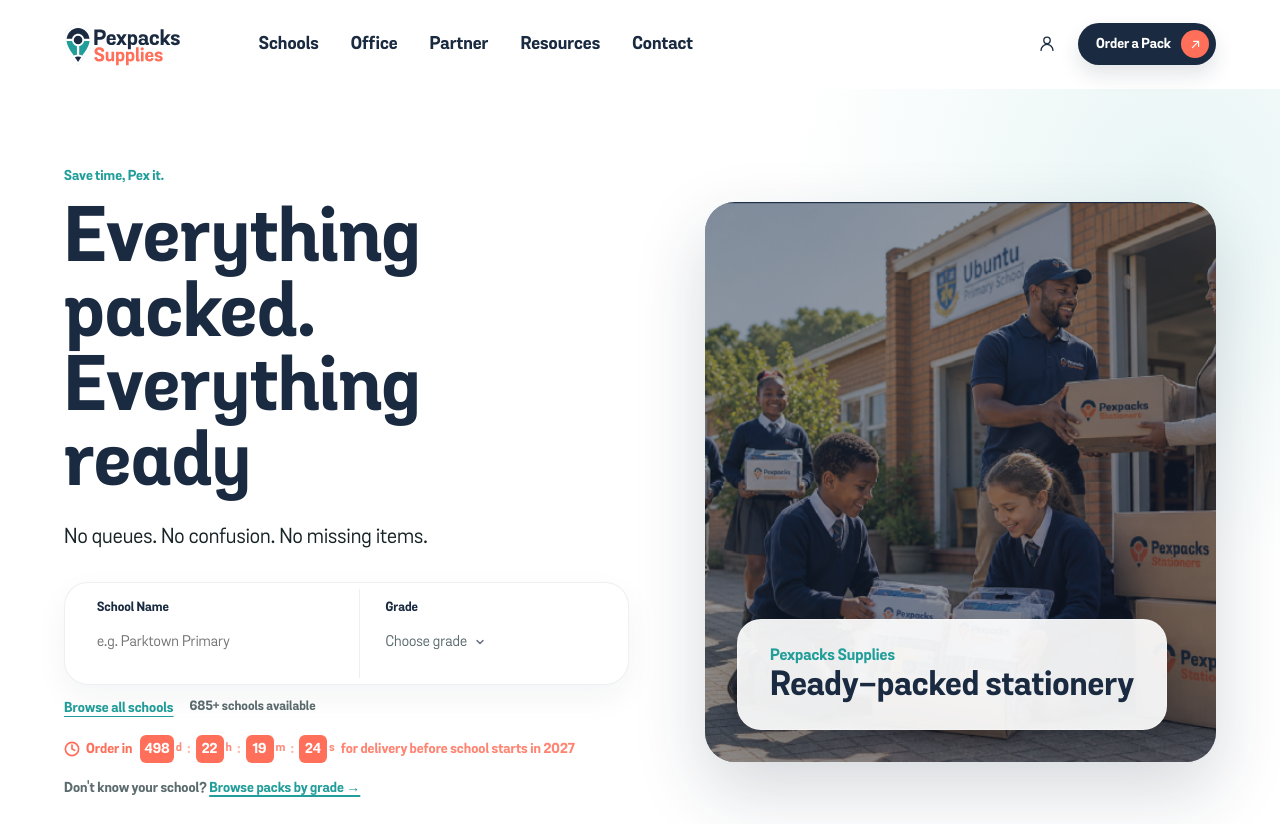
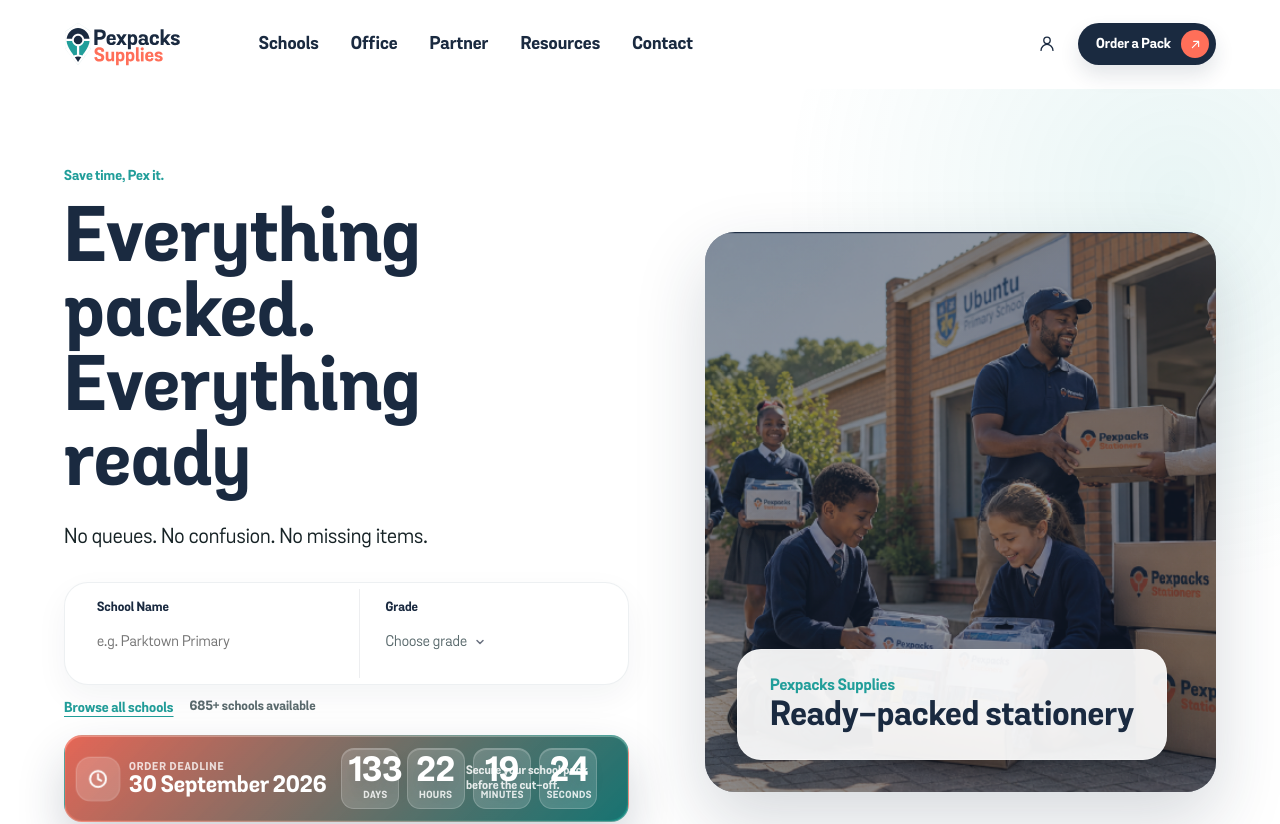
Before and after one commit to mcebisidesigner-spec/pexpacks-supplies, a Next.js app: page / in a window 1280 px wide. Shown: the top 824 px of the page. Built offline with nearby package versions, Linux system fonts and the light colour scheme.

Commit message:
Redesign order countdown timer

```diff
--- a/app/page.tsx
+++ b/app/page.tsx
@@ -109,7 +109,7 @@ export default function HomePage() {
             </p>
             <HeroSearch />
             <p className={heroStyles.urgencyBar}>
-              <CountdownTimer targetDate={new Date("2027-09-30T23:59:59")} />
+              <CountdownTimer targetDate={new Date("2026-09-30T23:59:59")} />
             </p>
             <p className={heroStyles.gradeBrowse}>
               Don&apos;t know your school?{" "}
--- a/components/shared/CountdownTimer.module.css
+++ b/components/shared/CountdownTimer.module.css
@@ -1,63 +1,220 @@
 .countdown {
+  position: relative;
+  display: inline-grid;
+  grid-template-columns: auto minmax(0, 1fr) auto;
+  align-items: center;
+  gap: 14px;
+  width: min(100%, 820px);
+  padding: 12px;
+  overflow: hidden;
+  border: 1px solid rgba(255, 255, 255, 0.22);
+  border-radius: 18px;
+  background:
+    linear-gradient(135deg, rgba(255, 111, 89, 0.94), rgba(22, 143, 132, 0.94)),
+    var(--pex-primary);
+  color: #ffffff;
+  box-shadow:
+    0 22px 48px rgba(26, 42, 64, 0.2),
+    inset 0 1px 0 rgba(255, 255, 255, 0.24);
+  isolation: isolate;
+}
+
+.countdown::before {
+  content: "";
+  position: absolute;
+  inset: -45% -10%;
+  z-index: -1;
+  background: linear-gradient(
+    110deg,
+    transparent 28%,
+    rgba(255, 255, 255, 0.28) 45%,
+    transparent 62%
+  );
+  animation: sheen 5s ease-in-out infinite;
+}
+
+.countdown::after {
+  content: "";
+  position: absolute;
+  inset: 1px;
+  z-index: -1;
+  border-radius: 17px;
+  background: linear-gradient(135deg, rgba(26, 42, 64, 0.06), rgba(26, 42, 64, 0.22));
+  pointer-events: none;
+}
+
+.header {
   display: inline-flex;
   align-items: center;
-  gap: 6px;
-  flex-wrap: wrap;
+  gap: 10px;
+  min-width: 0;
+}
+
+.iconWrap {
+  display: inline-grid;
+  place-items: center;
+  width: 42px;
+  height: 42px;
+  flex: 0 0 auto;
+  border-radius: 14px;
+  background: rgba(255, 255, 255, 0.18);
+  box-shadow: inset 0 0 0 1px rgba(255, 255, 255, 0.16);
+  animation: pulse 2.8s ease-in-out infinite;
+}
+
+.copy {
+  display: grid;
+  gap: 2px;
+  min-width: 0;
 }
 
 .label {
-  font-weight: 700;
-  margin-right: 2px;
+  color: rgba(255, 255, 255, 0.78);
+  font-size: 11px;
+  font-weight: 900;
+  letter-spacing: 0.08em;
+  line-height: 1;
+  text-transform: uppercase;
+}
+
+.deadline {
+  color: #ffffff;
+  font-family: var(--font-heading);
+  font-size: clamp(17px, 2vw, 23px);
+  font-weight: 900;
+  line-height: 1;
+  white-space: nowrap;
+}
+
+.blocks {
+  display: grid;
+  grid-template-columns: repeat(4, minmax(58px, 1fr));
+  gap: 8px;
+  min-width: 0;
 }
 
 .block {
-  display: inline-flex;
-  align-items: center;
-  gap: 2px;
+  display: grid;
+  place-items: center;
+  gap: 3px;
+  min-height: 58px;
+  padding: 8px 7px;
+  border: 1px solid rgba(255, 255, 255, 0.18);
+  border-radius: 13px;
+  background: rgba(255, 255, 255, 0.16);
+  box-shadow: inset 0 1px 0 rgba(255, 255, 255, 0.18);
+  transition:
+    transform 0.2s ease,
+    background 0.2s ease,
+    border-color 0.2s ease;
+}
+
+.countdown:hover .block,
+.countdown:focus-within .block {
+  transform: translateY(-2px);
+  border-color: rgba(255, 255, 255, 0.32);
+  background: rgba(255, 255, 255, 0.22);
 }
 
 .num {
-  display: inline-flex;
-  align-items: center;
-  justify-content: center;
-  min-width: 28px;
-  height: 28px;
-  padding: 0 4px;
-  border-radius: 6px;
-  background: var(--pex-coral);
-  color: var(--pex-bg);
-  font-size: 14px;
-  font-weight: 800;
+  color: #ffffff;
+  font-family: var(--font-heading);
+  font-size: clamp(22px, 3vw, 34px);
+  font-weight: 900;
   font-variant-numeric: tabular-nums;
-  line-height: 1;
+  letter-spacing: 0;
+  line-height: 0.9;
+  text-shadow: 0 8px 18px rgba(26, 42, 64, 0.18);
 }
 
 .unit {
-  font-size: 12px;
-  font-weight: 700;
-  opacity: 0.8;
-}
-
-.sep {
-  font-weight: 700;
-  opacity: 0.5;
-  margin: 0 -1px;
+  color: rgba(255, 255, 255, 0.82);
+  font-size: 10px;
+  font-weight: 900;
+  letter-spacing: 0.05em;
+  line-height: 1;
+  text-transform: uppercase;
 }
 
 .suffix {
-  font-weight: 600;
-  opacity: 0.85;
+  max-width: 150px;
+  color: rgba(255, 255, 255, 0.86);
+  font-size: 12px;
+  font-weight: 800;
+  line-height: 1.25;
+}
+
+@keyframes sheen {
+  0%,
+  58% {
+    transform: translateX(-60%) rotate(0.001deg);
+  }
+
+  100% {
+    transform: translateX(60%) rotate(0.001deg);
+  }
+}
+
+@keyframes pulse {
+  0%,
+  100% {
+    transform: scale(1);
+  }
+
+  50% {
+    transform: scale(1.06);
+  }
+}
+
+@media (prefers-reduced-motion: reduce) {
+  .countdown::before,
+  .iconWrap {
+    animation: none;
+  }
+
+  .block {
+    transition: none;
+  }
+}
+
+@media (max-width: 820px) {
+  .countdown {
+    grid-template-columns: 1fr;
+    align-items: stretch;
+    gap: 12px;
+  }
+
+  .blocks {
+    grid-template-columns: repeat(4, minmax(0, 1fr));
+  }
+
+  .suffix {
+    max-width: none;
+  }
 }
 
 @media (max-width: 480px) {
-  .suffix {
-    width: 100%;
-    margin-top: 2px;
+  .countdown {
+    padding: 10px;
+    border-radius: 16px;
   }
 
-  .num {
-    min-width: 24px;
-    height: 24px;
-    font-size: 12px;
+  .blocks {
+    gap: 6px;
+  }
+
+  .block {
+    min-height: 54px;
+    padding: 7px 4px;
+    border-radius: 11px;
+  }
+
+  .unit {
+    font-size: 9px;
+  }
+
+  .iconWrap {
+    width: 38px;
+    height: 38px;
   }
 }
--- a/components/shared/CountdownTimer.tsx
+++ b/components/shared/CountdownTimer.tsx
@@ -2,6 +2,8 @@
 
 import { useState, useEffect } from "react";
 import styles from "./CountdownTimer.module.css";
+
+const deadlineLabel = "30 September 2026";
 
 function getTimeUntil(target: Date) {
   const diff = target.getTime() - Date.now();
@@ -16,6 +18,13 @@ function getTimeUntil(target: Date) {
 
 const pad = (n: number) => String(n).padStart(2, "0");
 
+const timeParts = [
+  { key: "days", label: "Days" },
+  { key: "hours", label: "Hours" },
+  { key: "minutes", label: "Minutes" },
+  { key: "seconds", label: "Seconds" },
+] as const;
+
 export function CountdownTimer({ targetDate }: { targetDate: Date }) {
   const [time, setTime] = useState(() => getTimeUntil(targetDate));
 
@@ -27,32 +36,44 @@ export function CountdownTimer({ targetDate }: { targetDate: Date }) {
   }, [targetDate]);
 
   return (
-    <span className={styles.countdown}>
-      <svg width="16" height="16" viewBox="0 0 24 24" fill="none" stroke="currentColor" strokeWidth="2.5" strokeLinecap="round" strokeLinejoin="round">
-        <circle cx="12" cy="12" r="10" />
-        <polyline points="12 6 12 12 16 14" />
-      </svg>
-      <span className={styles.label}>Order in</span>
-      <span className={styles.block}>
-        <span className={styles.num}>{pad(time.days)}</span>
-        <span className={styles.unit}>d</span>
+    <span
+      className={styles.countdown}
+      aria-label={`Order deadline countdown to ${deadlineLabel}`}
+    >
+      <span className={styles.header}>
+        <span className={styles.iconWrap} aria-hidden="true">
+          <svg
+            width="18"
+            height="18"
+            viewBox="0 0 24 24"
+            fill="none"
+            stroke="currentColor"
+            strokeWidth="2.5"
+            strokeLinecap="round"
+            strokeLinejoin="round"
+          >
+            <circle cx="12" cy="12" r="10" />
+            <polyline points="12 6 12 12 16 14" />
+          </svg>
+        </span>
+        <span className={styles.copy}>
+          <span className={styles.label}>Order deadline</span>
+          <span className={styles.deadline}>{deadlineLabel}</span>
+        </span>
       </span>
-      <span className={styles.sep}>:</span>
-      <span className={styles.block}>
-        <span className={styles.num}>{pad(time.hours)}</span>
-        <span className={styles.unit}>h</span>
+
+      <span className={styles.blocks} aria-hidden="true">
+        {timeParts.map((part) => (
+          <span className={styles.block} key={part.key}>
+            <span className={styles.num}>{pad(time[part.key])}</span>
+            <span className={styles.unit}>{part.label}</span>
+          </span>
+        ))}
       </span>
-      <span className={styles.sep}>:</span>
-      <span className={styles.block}>
-        <span className={styles.num}>{pad(time.minutes)}</span>
-        <span className={styles.unit}>m</span>
+
+      <span className={styles.suffix}>
+        Secure your school pack before the cut-off.
       </span>
-      <span className={styles.sep}>:</span>
-      <span className={styles.block}>
-        <span className={styles.num}>{pad(time.seconds)}</span>
-        <span className={styles.unit}>s</span>
-      </span>
-      <span className={styles.suffix}>for delivery before school starts in 2027</span>
     </span>
   );
 }
```
